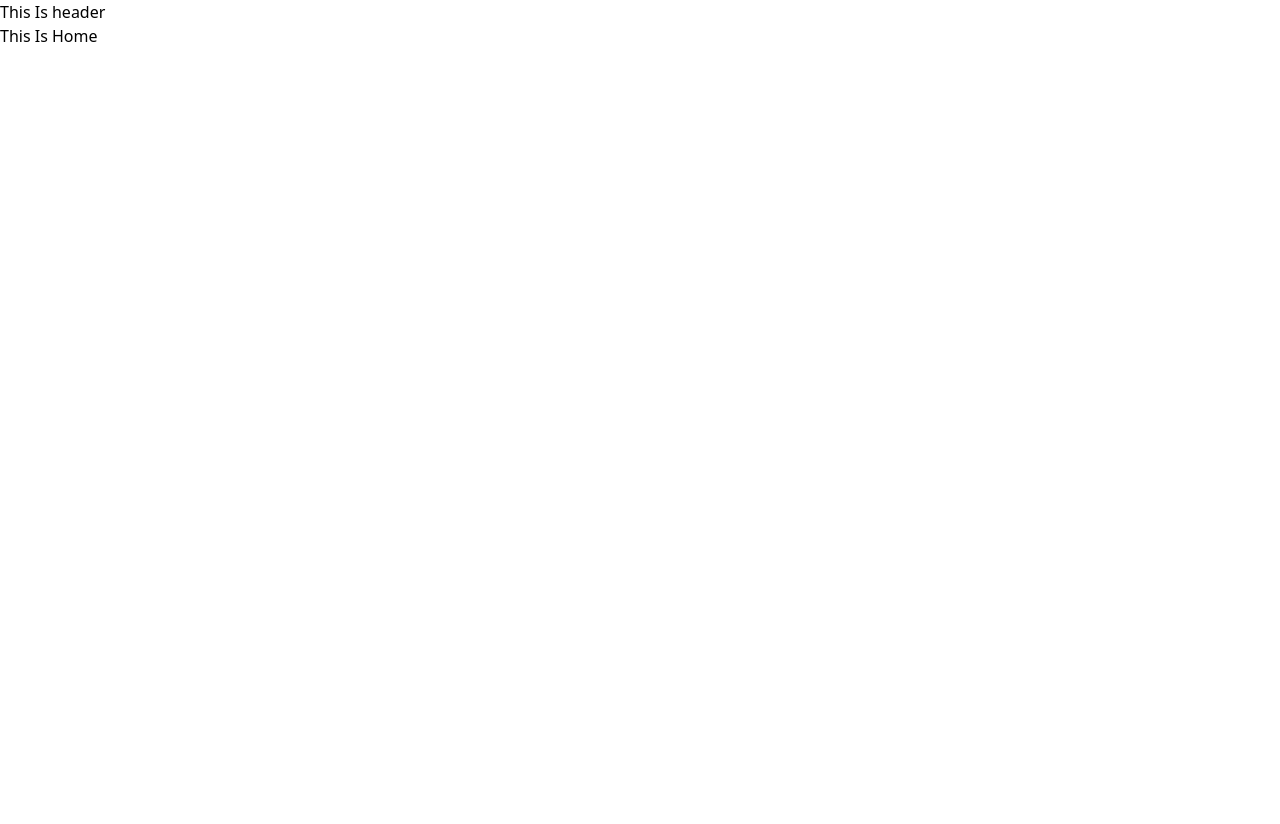
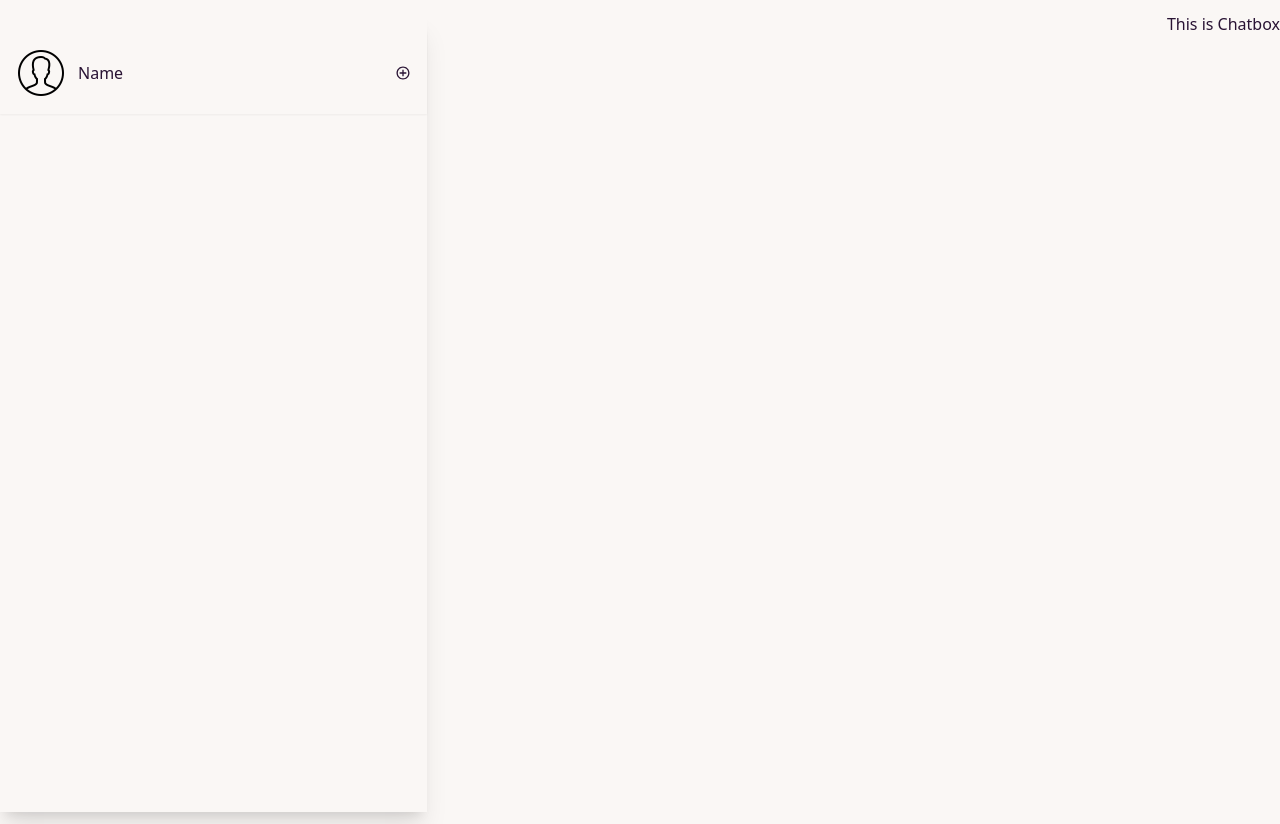
Before and after one commit to naffiziqbal/chat-app, a React (Vite) app in the folder client/: page / in a window 1280 px wide. Before the commit the page ends 800 px from the top, so only its background shows below. Built offline with nearby package versions, Linux system fonts and the light colour scheme.

Commit message:
Conversation Heading Style

```diff
--- a/client/index.html
+++ b/client/index.html
@@ -1,8 +1,8 @@
 <!doctype html>
-<html lang="en">
+<html lang="en" data-theme="cupcake">
 
 <head>
-  <meta charset="UTF-8" />
+  <meta charset=" UTF-8" />
   <link rel="icon" type="image/svg+xml" href="/vite.svg" />
   <meta name="viewport" content="width=device-width, initial-scale=1.0" />
   <title>My Chat App</title>
--- a/client/package.json
+++ b/client/package.json
@@ -12,6 +12,7 @@
   "dependencies": {
     "react": "^18.2.0",
     "react-dom": "^18.2.0",
+    "react-icons": "^4.12.0",
     "react-router-dom": "^6.20.0"
   },
   "devDependencies": {
@@ -19,6 +20,7 @@
     "@types/react-dom": "^18.2.15",
     "@vitejs/plugin-react": "^4.2.0",
     "autoprefixer": "^10.4.16",
+    "daisyui": "^4.4.14",
     "eslint": "^8.53.0",
     "eslint-plugin-react": "^7.33.2",
     "eslint-plugin-react-hooks": "^4.6.0",
--- /dev/null
+++ b/client/src/Components/chatBox/Chatbox.jsx
@@ -0,0 +1,10 @@
+
+const Chatbox = () => {
+    return (
+        <div>
+            This is Chatbox
+        </div>
+    );
+};
+
+export default Chatbox;
--- /dev/null
+++ b/client/src/Components/conversation/Conversation.jsx
@@ -0,0 +1,20 @@
+import { IoMdAddCircleOutline } from "react-icons/io";
+import avatar from '../../assets/icons8-male-user-50.png'
+const Conversation = () => {
+    return (
+        <div className="w-1/3 h-screen shadow-xl py-5">
+            <header className="shadow-sm">
+                <div className="flex flex-row flex-nowrap justify-between items-center p-4">
+                    <span className="flex flex-row items-center justify-between">
+                        <figure><img src={avatar} alt="" /></figure>
+                        <p className="text-start mx-3">Name</p>
+                    </span>
+                    <IoMdAddCircleOutline />
+                </div>
+            </header>
+            {/* <hr style={{ width: "80%", margin: "1rem auto", color: "#eee",  }} /> */}
+        </div>
+    );
+};
+
+export default Conversation;
--- a/client/src/Components/header/Header.jsx
+++ b/client/src/Components/header/Header.jsx
@@ -2,7 +2,7 @@
 const Header = () => {
     return (
         <div>
-            This Is header
+
         </div>
     );
 };
--- a/client/src/layout/MainLayout.jsx
+++ b/client/src/layout/MainLayout.jsx
@@ -3,7 +3,7 @@ import Header from '../Components/header/Header';
 
 const MainLayout = () => {
     return (
-        <div>
+        <div className='max-w-[1440px] mx-auto'>
             <Header />
             <Outlet />
         </div>
--- a/client/src/pages/home/Home.jsx
+++ b/client/src/pages/home/Home.jsx
@@ -1,9 +1,13 @@
-import React from 'react';
+import Chatbox from "../../Components/ChatBox/Chatbox";
+import Conversation from "../../Components/ConverSation/Conversation";
 
 const Home = () => {
     return (
-        <div>
-            This Is Home
+        <div className="py-3">
+            <main className="flex flex-row justify-between">
+                <Conversation />
+                <Chatbox />
+            </main>
         </div>
     );
 };
--- a/client/src/pages/login/Login.jsx
+++ b/client/src/pages/login/Login.jsx
@@ -1,4 +1,3 @@
-import React from 'react';
 
 const Login = () => {
     return (
--- a/client/src/pages/signup/Signup.jsx
+++ b/client/src/pages/signup/Signup.jsx
@@ -1,4 +1,3 @@
-import React from 'react';
 
 const Signup = () => {
     return (
--- a/client/tailwind.config.js
+++ b/client/tailwind.config.js
@@ -4,5 +4,8 @@ export default {
   theme: {
     extend: {},
   },
-  plugins: [],
+  plugins: [require("daisyui")],
+  daisyui: {
+    themes: ["light", "dark", "cupcake"],
+  },
 };
```
Also changed, not shown: client/src/assets/icons8-male-user-50.png (added), 1 other file (tests, documents, lock files or other folders).
